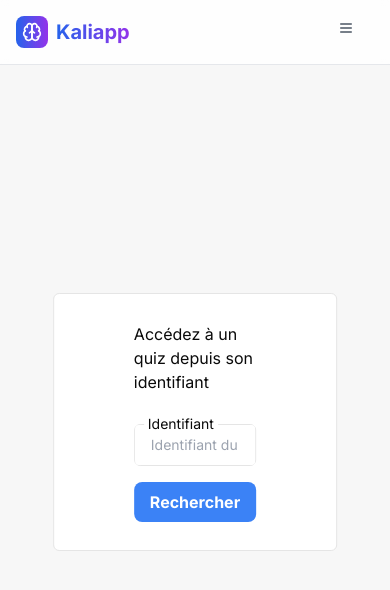
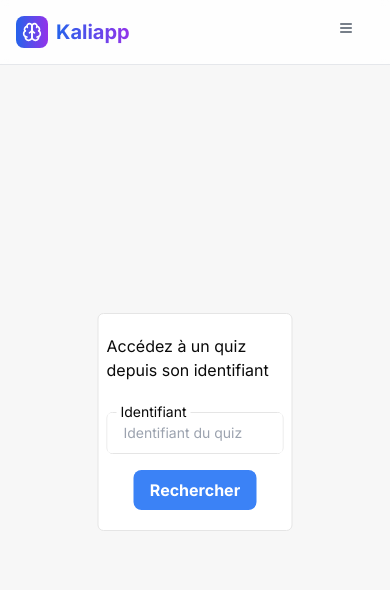
Before and after one commit to baptistebronsin/kaliapp, a Next.js app: page /find-quiz in a window 390 px wide. Shown: the top 590 px of the page. Built offline with nearby package versions, Linux system fonts and the light colour scheme.

Commit message:
refactor: update MainContainer styles and conditionally render title in MiddleDiv

```diff
--- a/src/components/mainContainer.tsx
+++ b/src/components/mainContainer.tsx
@@ -2,7 +2,7 @@ import { ReactNode } from "react";
 
 const MainContainer: React.FC<{ children: ReactNode }> = ({ children }) => {
     return (
-        <div className="py-3 px-6 border rounded-md p-10 bg-white">
+        <div className="w-full sm:w-fit px-2 sm:px-6 py-1 sm:py-3 border rounded-md bg-white">
             {children}
         </div>
     )
--- a/src/components/middleDiv.tsx
+++ b/src/components/middleDiv.tsx
@@ -11,8 +11,8 @@ const MiddleDiv: React.FC<MiddleDivProps> = ({ title, children }) => {
     return (
         <CenterContent centerY={true}>
             <MainContainer>
-                <h1>{title}</h1>
-                <div className="py-4 px-14">
+                { title && <h1>{title}</h1> }
+                <div className="py-4 px-0 sm:px-14">
                     {children}
                 </div>
             </MainContainer>
```
